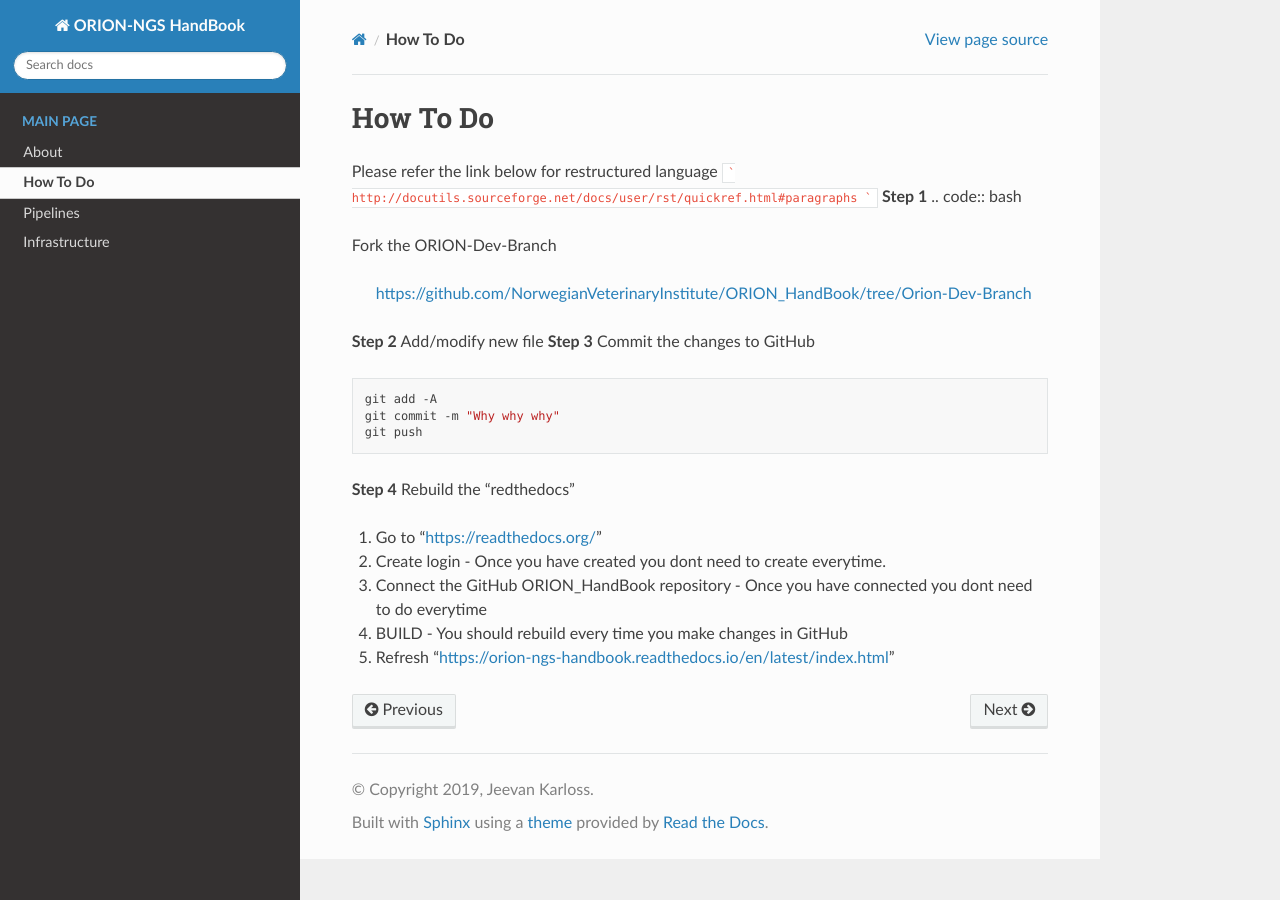
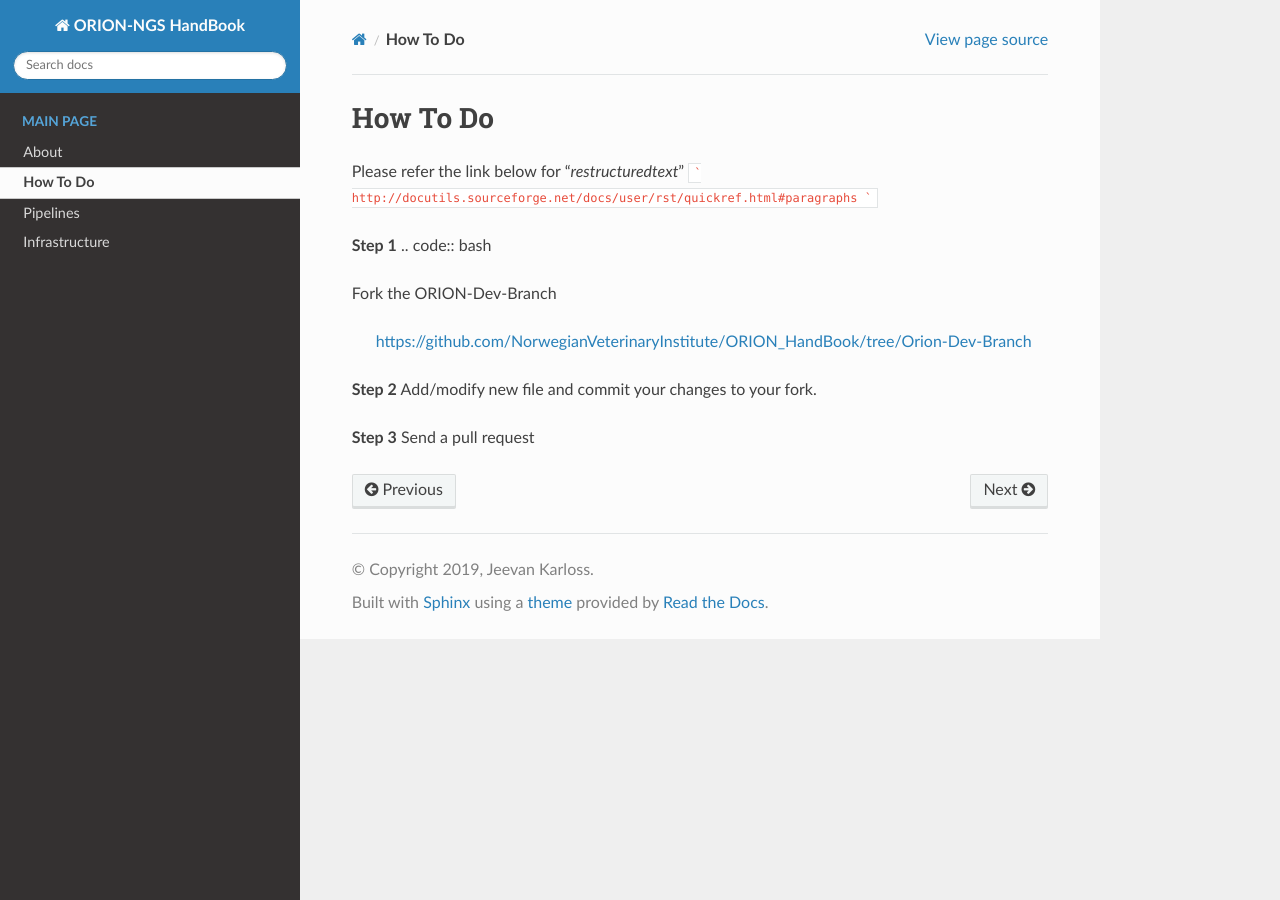
Before and after one commit to NorwegianVeterinaryInstitute/ORION_HandBook, a Sphinx documentation site: the page built from docs/source/howtodo.rst, in a window 1280 px wide. Built offline with Sphinx 7.4.7 and the Read the Docs theme 2.0.0, drawn with Linux system fonts in a browser that asks for light colours.

Commit message:
Update howtodo.rst

````diff
--- a/docs/source/howtodo.rst
+++ b/docs/source/howtodo.rst
@@ -1,9 +1,10 @@
 **How To Do**
 =============
-Please refer the link below for restructured language
+Please refer the link below for "*restructuredtext*"
 ```
 http://docutils.sourceforge.net/docs/user/rst/quickref.html#paragraphs
 ```
+
 **Step 1**
 .. code:: bash
 
@@ -12,22 +13,7 @@ Fork the ORION-Dev-Branch
     https://github.com/NorwegianVeterinaryInstitute/ORION_HandBook/tree/Orion-Dev-Branch
 
 **Step 2**
-Add/modify new file
+Add/modify new file and commit your changes to your fork.
+
 **Step 3**
-Commit the changes to GitHub
-
-.. code:: bash
-
-    git add -A
-    git commit -m "Why why why"
-    git push
-
-
-**Step 4**
-Rebuild the "redthedocs"
-
-1. Go to "https://readthedocs.org/"
-2. Create login - Once you have created you dont need to create everytime.
-3. Connect the GitHub ORION_HandBook repository - Once you have connected you dont need to do everytime
-4. BUILD - You should rebuild every time you make changes in GitHub
-5. Refresh "https://orion-ngs-handbook.readthedocs.io/en/latest/index.html"
+Send a pull request
````
